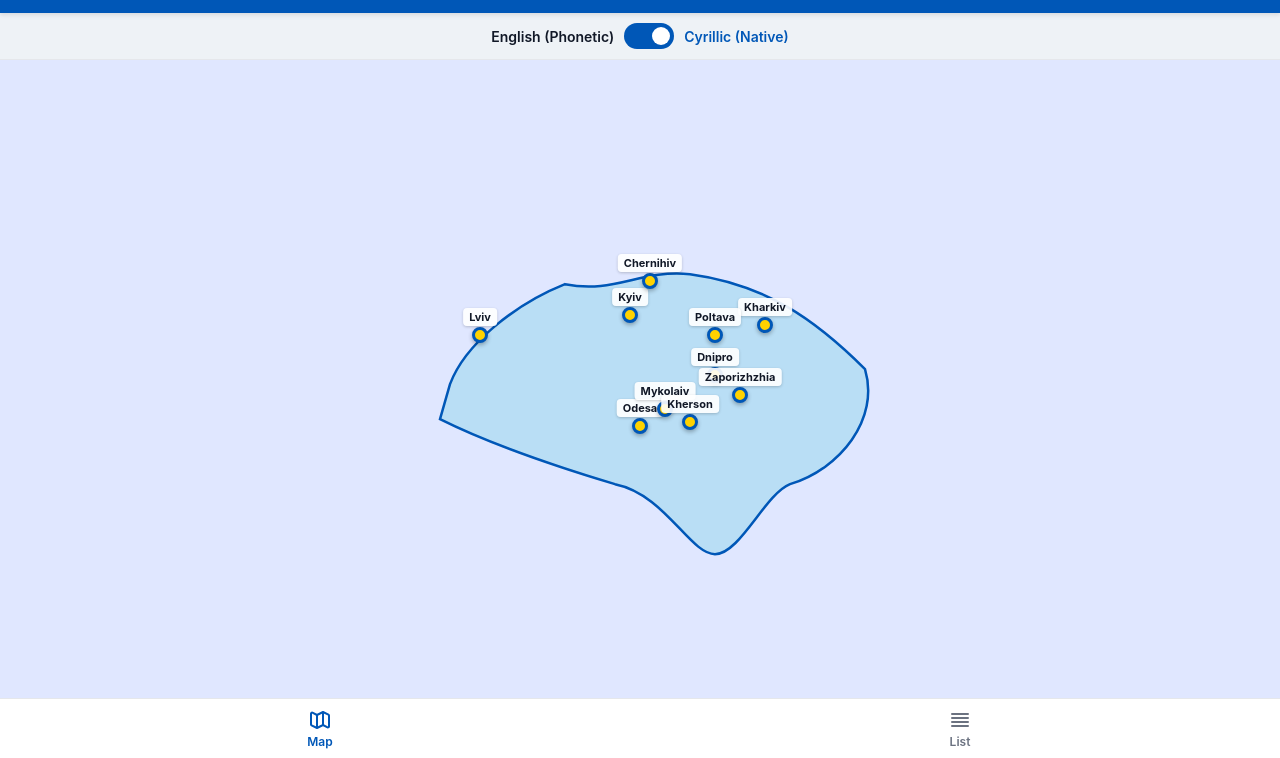
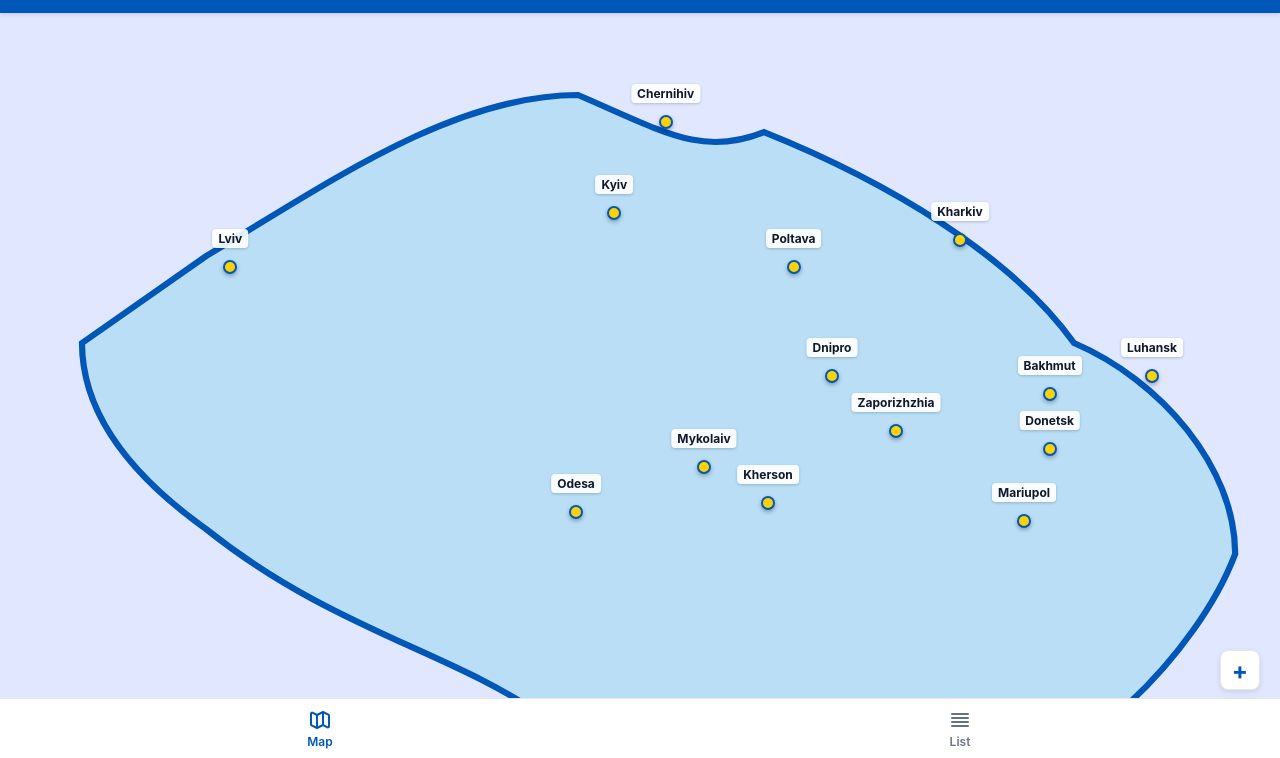
Before and after one commit to mintylime/UA_city_pronounce, a plain HTML site: page index.html in a window 1280 px wide. Shown: the part 42-800 px from the top of the page. Drawn offline with Linux system fonts and the light colour scheme.

Commit message:
Update city data and improve map interactions
Refactor city data structure and enhance map functionality.

```diff
--- a/index.html
+++ b/index.html
@@ -43,65 +43,97 @@
             text-align: center;
             box-shadow: 0 2px 4px rgba(0,0,0,0.1);
             z-index: 50;
+            position: relative;
         }
 
-        /* Toggle Switch Settings */
-        .toggle-container {
+        main { flex: 1; position: relative; overflow: hidden; display: flex; flex-direction: column; }
+
+        /* Map Container with Native Pan/Zoom */
+        #map-outer {
+            flex: 1;
+            position: relative;
+            background: #e0e7ff;
+            overflow: auto; /* Enables native buttery smooth scrolling on mobile */
+            display: flex;
+        }
+
+        #map-zoom-wrapper {
+            position: relative;
+            width: 100%;
+            min-width: 600px; /* Forces scrolling on small screens */
+            transition: width 0.2s ease-out;
+            margin: auto;
             display: flex;
             align-items: center;
             justify-content: center;
-            gap: 10px;
-            background: #eef2f6;
-            padding: 10px;
-            font-size: 14px;
-            font-weight: 600;
-            border-bottom: 1px solid var(--border-color);
+            padding: 20px;
         }
 
-        .switch { position: relative; display: inline-block; width: 50px; height: 26px; }
-        .switch input { opacity: 0; width: 0; height: 0; }
-        .slider { position: absolute; cursor: pointer; top: 0; left: 0; right: 0; bottom: 0; background-color: #ccc; transition: .4s; border-radius: 34px; }
-        .slider:before { position: absolute; content: ""; height: 18px; width: 18px; left: 4px; bottom: 4px; background-color: white; transition: .4s; border-radius: 50%; }
-        input:checked + .slider { background-color: var(--ukr-blue); }
-        input:checked + .slider:before { transform: translateX(24px); }
-
-        main { flex: 1; position: relative; overflow: hidden; display: flex; flex-direction: column; }
-
-        /* Map Container */
-        #map-container { flex: 1; position: relative; background: #e0e7ff; display: flex; align-items: center; justify-content: center; overflow: hidden; }
-
-        .map-wrapper { position: relative; width: 95%; max-width: 500px; aspect-ratio: 1.5; }
-
-        svg.ukraine-map { width: 100%; height: 100%; drop-shadow: 0 4px 6px rgba(0,0,0,0.1); }
+        /* High Quality Inline SVG */
+        svg.ukraine-map { width: 100%; height: auto; drop-shadow: 0 4px 6px rgba(0,0,0,0.15); }
 
         .city-dot {
             position: absolute;
-            width: 16px;
-            height: 16px;
+            width: 14px;
+            height: 14px;
             background-color: var(--ukr-yellow);
-            border: 3px solid var(--ukr-blue);
+            border: 2px solid var(--ukr-blue);
             border-radius: 50%;
             transform: translate(-50%, -50%);
             cursor: pointer;
             box-shadow: 0 2px 4px rgba(0,0,0,0.3);
+            transition: transform 0.1s;
+            z-index: 10;
         }
+
+        .city-dot:active { transform: translate(-50%, -50%) scale(1.5); }
 
         .city-label {
             position: absolute;
             background: rgba(255,255,255,0.9);
             padding: 2px 6px;
             border-radius: 4px;
-            font-size: 11px;
-            font-weight: bold;
+            font-size: 12px;
+            font-weight: 700;
             pointer-events: none;
-            transform: translate(-50%, -150%);
+            transform: translate(-50%, -200%);
             box-shadow: 0 1px 3px rgba(0,0,0,0.2);
             white-space: nowrap;
+            z-index: 11;
         }
+
+        /* Floating Zoom Controls */
+        .zoom-controls {
+            position: absolute;
+            bottom: 20px;
+            right: 20px;
+            display: flex;
+            flex-direction: column;
+            gap: 8px;
+            z-index: 40;
+        }
+
+        .zoom-btn {
+            background: white;
+            border: 1px solid var(--border-color);
+            border-radius: 8px;
+            width: 40px;
+            height: 40px;
+            font-size: 24px;
+            font-weight: bold;
+            color: var(--ukr-blue);
+            box-shadow: 0 2px 5px rgba(0,0,0,0.1);
+            cursor: pointer;
+            display: flex;
+            align-items: center;
+            justify-content: center;
+        }
+
+        .zoom-btn:active { background: #f3f4f6; }
 
         /* List Container */
         #list-container { flex: 1; overflow-y: auto; display: none; padding-bottom: 80px; }
-        ul { list-style: none; }
+        ul { list-style: none; padding-top: 8px; }
         li {
             background: var(--card-bg);
             margin: 8px 12px;
@@ -113,7 +145,7 @@
             box-shadow: 0 1px 2px rgba(0,0,0,0.05);
         }
 
-        .city-info { flex: 1; }
+        .city-info { flex: 1; cursor: pointer; }
         .city-name { font-size: 1.1rem; font-weight: bold; margin-bottom: 2px; }
         .city-phonetic { font-size: 0.8rem; color: var(--gray-text); font-style: italic; margin-bottom: 2px; }
         .city-cyrillic { font-size: 0.9rem; color: var(--ukr-blue); font-weight: 600; }
@@ -141,14 +173,6 @@
         nav button.active { color: var(--ukr-blue); }
         nav svg { width: 24px; height: 24px; margin-bottom: 2px; }
 
-        /* Toast */
-        #toast {
-            position: fixed; top: 80px; left: 50%; transform: translateX(-50%);
-            background: rgba(17, 24, 39, 0.9); color: white; padding: 8px 16px;
-            border-radius: 20px; font-size: 14px; opacity: 0; transition: opacity 0.3s;
-            pointer-events: none; z-index: 9999; text-align: center;
-        }
-        .show-toast { opacity: 1 !important; }
     </style>
 </head>
 <body>
@@ -157,23 +181,21 @@
         <h1>Ukrainian Cities</h1>
     </header>
 
-    <div class="toggle-container">
-        <span id="label-eng">English (Phonetic)</span>
-        <label class="switch">
-            <input type="checkbox" id="voice-toggle" checked onchange="updateToggleUI()">
-            <span class="slider"></span>
-        </label>
-        <span id="label-cyr" style="color: var(--ukr-blue);">Cyrillic (Native)</span>
-    </div>
-
     <main>
         <!-- Map View -->
-        <div id="map-container">
-            <div class="map-wrapper" id="map-wrapper">
-                <!-- Offline SVG shape of Ukraine -->
-                <svg class="ukraine-map" viewBox="0 0 100 65" xmlns="http://www.w3.org/2000/svg">
-                    <path d="M12,28 C15,20 25,12 35,8 C45,10 50,5 60,6 C75,8 85,15 95,25 C98,35 90,45 80,48 C75,50 70,62 65,62 C60,62 55,50 45,48 C35,45 20,40 10,35 Z" fill="#b9def5" stroke="#0057B7" stroke-width="0.5"/>
+        <div id="map-outer">
+            <div id="map-zoom-wrapper">
+                <!-- Detailed Offline SVG shape of Ukraine -->
+                <svg class="ukraine-map" viewBox="0 0 100 70" xmlns="http://www.w3.org/2000/svg">
+                    <path d="M15,18 C25,12 35,5 45,5 C52,8 55,10 60,8 C70,12 80,18 85,25 C92,28 98,35 98,42 C95,50 85,60 78,60 C75,55 70,55 65,58 C62,65 58,68 55,65 C52,58 48,55 42,55 C35,50 25,48 15,40 C8,35 5,30 5,25 Z" fill="#b9def5" stroke="#0057B7" stroke-width="0.5"/>
+                    <path d="M55,65 C58,70 65,70 68,65 C68,62 65,58 60,58 Z" fill="#b9def5" stroke="#0057B7" stroke-width="0.5"/> <!-- Crimea -->
                 </svg>
+                <!-- Dots will be injected here -->
+            </div>
+
+            <div class="zoom-controls">
+                <button class="zoom-btn" onclick="zoomMap(1)">+</button>
+                <button class="zoom-btn" onclick="zoomMap(-1)">−</button>
             </div>
         </div>
 
@@ -194,26 +216,30 @@
         </button>
     </nav>
 
-    <div id="toast">Message</div>
-
     <script>
         // --- Data ---
-        // x and y are percentages mapped to our custom SVG viewBox
-        // ttsPhonetic is engineered specifically to force English text-to-speech to sound Ukrainian
+        // X and Y percentages mapped to the updated SVG ViewBox
         const cities = [
-            { id: 'kyiv', name: 'Kyiv', cyrillic: 'Київ', displayPhonetic: 'KYY-yiv', ttsPhonetic: 'KEY yiv', x: 48, y: 22 },
-            { id: 'kharkiv', name: 'Kharkiv', cyrillic: 'Харків', displayPhonetic: 'KHAR-keev', ttsPhonetic: 'CAR keev', x: 75, y: 25 },
-            { id: 'odesa', name: 'Odesa', cyrillic: 'Одеса', displayPhonetic: 'ah-DEH-sah', ttsPhonetic: 'oh DESS uh', x: 50, y: 55 },
-            { id: 'lviv', name: 'Lviv', cyrillic: 'Львів', displayPhonetic: 'L-veev', ttsPhonetic: 'luh VEEV', x: 18, y: 28 },
-            { id: 'dnipro', name: 'Dnipro', cyrillic: 'Дніпро', displayPhonetic: 'dnee-PRO', ttsPhonetic: 'dnee PRO', x: 65, y: 40 },
-            { id: 'zaporizhzhia', name: 'Zaporizhzhia', cyrillic: 'Запоріжжя', displayPhonetic: 'zah-poh-REEZH-zhya', ttsPhonetic: 'zah po REE zha', x: 70, y: 46 },
-            { id: 'mykolaiv', name: 'Mykolaiv', cyrillic: 'Миколаїв', displayPhonetic: 'my-koh-LAH-yiv', ttsPhonetic: 'mih ko LYE iv', x: 55, y: 50 },
-            { id: 'kherson', name: 'Kherson', cyrillic: 'Херсон', displayPhonetic: 'kher-SOHN', ttsPhonetic: 'hair SOHN', x: 60, y: 54 },
-            { id: 'poltava', name: 'Poltava', cyrillic: 'Полтава', displayPhonetic: 'pohl-TAH-vah', ttsPhonetic: 'pole TAH vuh', x: 65, y: 28 },
-            { id: 'chernihiv', name: 'Chernihiv', cyrillic: 'Чернігів', displayPhonetic: 'cher-NEE-heev', ttsPhonetic: 'chair NEE hiv', x: 52, y: 12 }
+            { id: 'kyiv', name: 'Kyiv', cyrillic: 'Київ', phonetic: 'KYY-yiv', x: 48, y: 22 },
+            { id: 'kharkiv', name: 'Kharkiv', cyrillic: 'Харків', phonetic: 'KHAR-keev', x: 75, y: 25 },
+            { id: 'odesa', name: 'Odesa', cyrillic: 'Одеса', phonetic: 'ah-DEH-sah', x: 45, y: 55 },
+            { id: 'lviv', name: 'Lviv', cyrillic: 'Львів', phonetic: 'L-veev', x: 18, y: 28 },
+            { id: 'dnipro', name: 'Dnipro', cyrillic: 'Дніпро', phonetic: 'dnee-PRO', x: 65, y: 40 },
+            { id: 'zaporizhzhia', name: 'Zaporizhzhia', cyrillic: 'Запоріжжя', phonetic: 'zah-poh-REEZH-zhya', x: 70, y: 46 },
+            { id: 'mykolaiv', name: 'Mykolaiv', cyrillic: 'Миколаїв', phonetic: 'my-koh-LAH-yiv', x: 55, y: 50 },
+            { id: 'kherson', name: 'Kherson', cyrillic: 'Херсон', phonetic: 'kher-SOHN', x: 60, y: 54 },
+            { id: 'poltava', name: 'Poltava', cyrillic: 'Полтава', phonetic: 'pohl-TAH-vah', x: 62, y: 28 },
+            { id: 'chernihiv', name: 'Chernihiv', cyrillic: 'Чернігів', phonetic: 'cher-NEE-heev', x: 52, y: 12 },
+
+            // New War-Relevant Cities
+            { id: 'donetsk', name: 'Donetsk', cyrillic: 'Донецьк', phonetic: 'doh-NETSK', x: 82, y: 48 },
+            { id: 'luhansk', name: 'Luhansk', cyrillic: 'Луганськ', phonetic: 'loo-HANSK', x: 90, y: 40 },
+            { id: 'mariupol', name: 'Mariupol', cyrillic: 'Маріуполь', phonetic: 'mah-ree-OO-pohl', x: 80, y: 56 },
+            { id: 'bakhmut', name: 'Bakhmut', cyrillic: 'Бахмут', phonetic: 'bakh-MOOT', x: 82, y: 42 }
         ];
 
         let favorites = new Set();
+        let zoomLevel = 100;
 
         document.addEventListener('DOMContentLoaded', () => {
             loadFavorites();
@@ -221,25 +247,25 @@
             renderList();
         });
 
-        // --- UI Updates ---
-        function updateToggleUI() {
-            const isCyrillic = document.getElementById('voice-toggle').checked;
-            document.getElementById('label-cyr').style.color = isCyrillic ? 'var(--ukr-blue)' : 'var(--gray-text)';
-            document.getElementById('label-eng').style.color = !isCyrillic ? 'var(--ukr-blue)' : 'var(--gray-text)';
+        // --- Map Zooming ---
+        function zoomMap(direction) {
+            zoomLevel += direction * 30; // increase/decrease by 30%
+            if (zoomLevel < 100) zoomLevel = 100;
+            if (zoomLevel > 300) zoomLevel = 300;
 
-            showToast(isCyrillic ? "Using Native Ukrainian Voice" : "Using English TTS Engine");
+            document.getElementById('map-zoom-wrapper').style.width = `${zoomLevel}%`;
         }
 
-        // --- Map Rendering (Offline Custom SVG) ---
+        // --- Map Rendering ---
         function renderMap() {
-            const wrapper = document.getElementById('map-wrapper');
+            const wrapper = document.getElementById('map-zoom-wrapper');
             cities.forEach(city => {
                 // Dot
                 const dot = document.createElement('div');
                 dot.className = 'city-dot';
                 dot.style.left = `${city.x}%`;
                 dot.style.top = `${city.y}%`;
-                dot.onclick = () => speakCity(city.id);
+                dot.onclick = () => speakCity(city.cyrillic);
 
                 // Label
                 const label = document.createElement('div');
@@ -270,13 +296,13 @@
                 const isFav = favorites.has(city.id);
                 const li = document.createElement('li');
                 li.innerHTML = `
-                    <div class="city-info" onclick="speakCity('${city.id}')">
+                    <div class="city-info" onclick="speakCity('${city.cyrillic}')">
                         <div class="city-name">${city.name}</div>
-                        <div class="city-phonetic">${city.displayPhonetic}</div>
+                        <div class="city-phonetic">${city.phonetic}</div>
                         <div class="city-cyrillic">${city.cyrillic}</div>
                     </div>
                     <div class="actions">
-                        <button onclick="speakCity('${city.id}')" class="btn-play">
+                        <button onclick="speakCity('${city.cyrillic}')" class="btn-play">
                             <svg width="24" height="24" fill="currentColor" viewBox="0 0 24 24"><path d="M8 5v14l11-7z"/></svg>
                         </button>
                         <button onclick="toggleFavorite('${city.id}')" class="btn-fav ${isFav ? 'active' : ''}">
@@ -290,45 +316,31 @@
             });
         }
 
-        // --- Text To Speech Logic ---
-        function speakCity(cityId) {
-            if (!('speechSynthesis' in window)) {
-                showToast("TTS not supported.");
-                return;
+        // --- Text To Speech (Simplified for OS Fallback) ---
+        function speakCity(cyrillicText) {
+            // Cancel any current speech
+            window.speechSynthesis.cancel();
+
+            const utterance = new SpeechSynthesisUtterance(cyrillicText);
+
+            // Set the language strictly to Ukrainian
+            utterance.lang = 'uk-UA';
+            utterance.rate = 0.85;
+
+            // Attempt to assign a native browser voice if one is found
+            const voices = window.speechSynthesis.getVoices();
+            const ukVoice = voices.find(v => v.lang.includes('uk'));
+            if (ukVoice) {
+                utterance.voice = ukVoice;
             }
 
-            const city = cities.find(c => c.id === cityId);
-            const useCyrillic = document.getElementById('voice-toggle').checked;
-
-            window.speechSynthesis.cancel();
-
-            const voices = window.speechSynthesis.getVoices();
-            let utterance;
-
-            if (useCyrillic) {
-                utterance = new SpeechSynthesisUtterance(city.cyrillic);
-                utterance.lang = 'uk-UA';
-                const ukVoice = voices.find(v => v.lang.includes('uk'));
-                if (ukVoice) {
-                    utterance.voice = ukVoice;
-                } else {
-                    showToast("⚠️ Native Ukrainian voice not found.");
-                }
-            } else {
-                // If toggled OFF, pass the engineered phonetic string to the English TTS
-                utterance = new SpeechSynthesisUtterance(city.ttsPhonetic);
-                utterance.lang = 'en-US';
-                const enVoice = voices.find(v => v.lang.includes('en'));
-                if (enVoice) utterance.voice = enVoice;
-            }
-
-            utterance.rate = 0.85;
+            // Play the audio (if ukVoice isn't found, iOS will naturally fallback and handle the Cyrillic)
             window.speechSynthesis.speak(utterance);
         }
 
         // --- Utils ---
         function switchView(view) {
-            document.getElementById('map-container').style.display = view === 'map' ? 'flex' : 'none';
+            document.getElementById('map-outer').style.display = view === 'map' ? 'flex' : 'none';
             document.getElementById('list-container').style.display = view === 'list' ? 'block' : 'none';
 
             document.getElementById('nav-map').classList.toggle('active', view === 'map');
@@ -348,14 +360,7 @@
             } catch (e) {}
         }
 
-        function showToast(msg) {
-            const toast = document.getElementById('toast');
-            toast.innerText = msg;
-            toast.classList.add('show-toast');
-            setTimeout(() => toast.classList.remove('show-toast'), 3000);
-        }
-
-        // Force background voice load
+        // Load voices silently in the background
         if ('speechSynthesis' in window) {
             window.speechSynthesis.onvoiceschanged = () => window.speechSynthesis.getVoices();
         }
```
